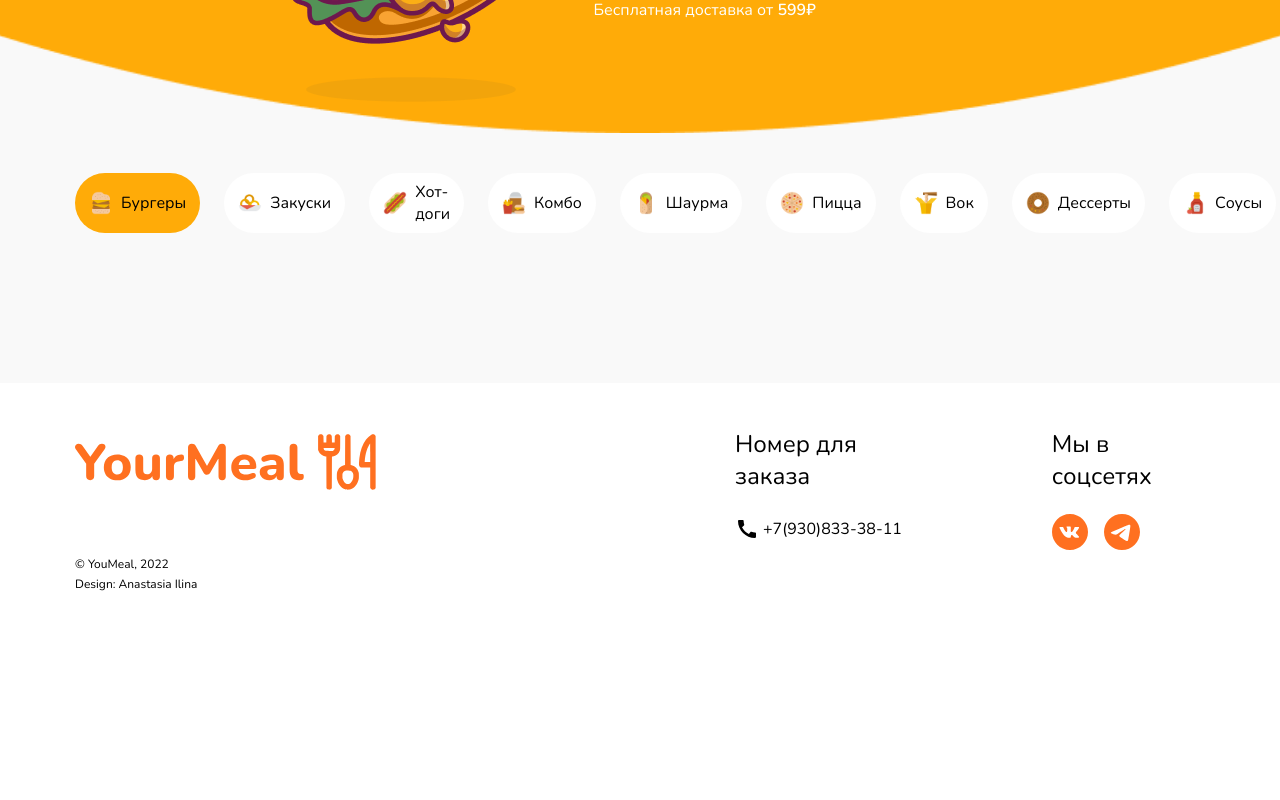
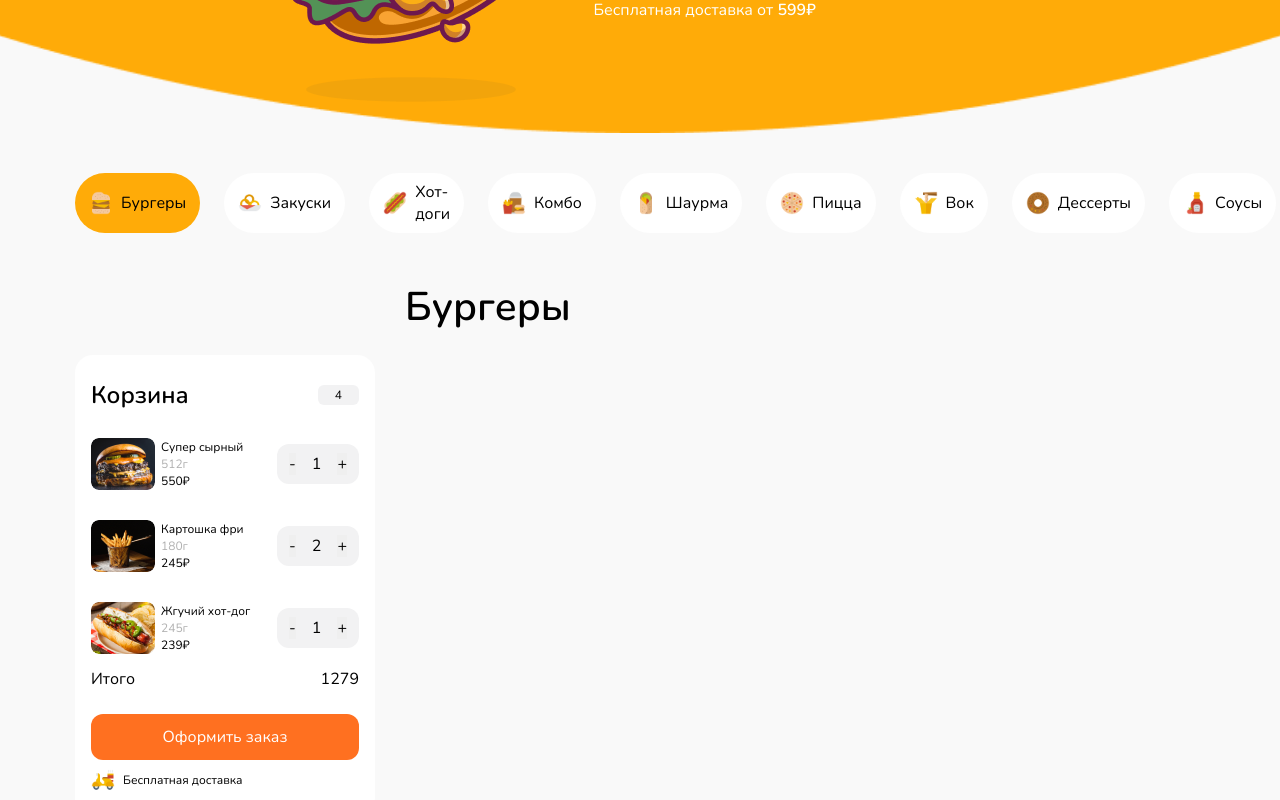
Before and after one commit to Shist/burgers-site, a React (Create React App) app: page / in a window 1280 px wide. Shown: the part 560-1360 px from the top of the page. Before the commit the page ends 1192 px from the top, so only its background shows below. Built offline with nearby package versions, Linux system fonts and the light colour scheme.

Commit message:
Added components with basket and its items and styles to main section

```diff
--- /dev/null
+++ b/src/components/Main/Basket/Basket.jsx
@@ -0,0 +1,50 @@
+import st from "./Basket.module.scss";
+import BasketItem from "./BasketItem/BasketItem";
+import freeDeliveryIcon from "../../../images/main/basket/delivery.svg";
+
+function Basket({ extraClasses, itemsArr }) {
+  let classesStr = st["basket"];
+  if (extraClasses) classesStr += ` ${extraClasses}`;
+
+  const layoutItemsArr = itemsArr.map((item) => {
+    const { id, ...otherProps } = item;
+    return <BasketItem key={id} {...otherProps} />;
+  });
+
+  const totalAmount = itemsArr
+    .map((item) => item.amount)
+    .reduce(
+      (prevItemAmount, nextItemAmount) => prevItemAmount + nextItemAmount
+    );
+
+  const wholePrice = itemsArr
+    .map((item) => item.price * item.amount)
+    .reduce((prevItemPrice, nextItemPrice) => prevItemPrice + nextItemPrice);
+
+  return (
+    <div className={classesStr}>
+      <div className={st["basket__headline-amount-wrapper"]}>
+        <h3 className={st["basket__headline"]}>Корзина</h3>
+        <span className={st["basket__total-amount"]}>{totalAmount}</span>
+      </div>
+      <div className={st["basket__items-list"]}>{layoutItemsArr}</div>
+      <div className={st["basket__whole-price-wrapper"]}>
+        <span className={st["basket__price-label"]}>Итого</span>
+        <span className={st["basket__price"]}>{wholePrice}</span>
+      </div>
+      <button className={st["basket__checkout-btn"]}>Оформить заказ</button>
+      <div className={st["basket__free-delivery-label-wrapper"]}>
+        <img
+          src={freeDeliveryIcon}
+          alt="Беслпатная доставка"
+          className={st["basket__free-delivery-icon"]}
+        ></img>
+        <span className={st["basket__free-delivery-text"]}>
+          Бесплатная доставка
+        </span>
+      </div>
+    </div>
+  );
+}
+
+export default Basket;
--- /dev/null
+++ b/src/components/Main/Basket/Basket.module.scss
@@ -0,0 +1,77 @@
+@import "../../../styles/vars.scss";
+@import "../../../styles/template.scss";
+
+.basket {
+  display: flex;
+  flex-direction: column;
+  padding: 24px 16px;
+  max-width: 300px;
+  background-color: $color-white;
+  border-radius: 18px;
+  &__headline-amount-wrapper {
+    margin-bottom: 12px;
+    display: flex;
+    justify-content: space-between;
+    align-items: center;
+    .basket__headline {
+      color: $color-black;
+      font-family: $font;
+      font-size: 24px;
+      font-weight: 600;
+    }
+    .basket__total-amount {
+      padding: 2px 17px;
+      color: $color-black;
+      font-family: $font;
+      font-size: 12px;
+      background-color: $color-gray;
+      border-radius: 6px;
+    }
+  }
+  &__items-list {
+    display: flex;
+    flex-direction: column;
+  }
+  &__whole-price-wrapper {
+    margin-bottom: 24px;
+    display: flex;
+    justify-content: space-between;
+    .basket__price-label,
+    .basket__price {
+      color: $color-black;
+      font-family: $font;
+      font-size: 16px;
+      font-style: normal;
+      font-weight: 400;
+      line-height: 130%;
+    }
+  }
+  &__checkout-btn {
+    align-self: center;
+    margin-bottom: 8px;
+    max-width: 270px;
+    width: 100%;
+    padding: 12px 70px;
+    color: $color-white;
+    font-family: $font;
+    font-size: 16px;
+    border-radius: 12px;
+    background-color: $color-orange;
+    border: none;
+    cursor: pointer;
+    transition: 0.3s;
+    &:hover {
+      transform: scale(1.05);
+    }
+  }
+  &__free-delivery-label-wrapper {
+    display: flex;
+    align-items: center;
+    column-gap: 8px;
+    .basket__free-delivery-text {
+      color: $color-black;
+      font-family: $font;
+      font-size: 12px;
+    }
+  }
+}
--- /dev/null
+++ b/src/components/Main/Basket/BasketItem/BasketItem.jsx
@@ -0,0 +1,21 @@
+import st from "./BasketItem.module.scss";
+
+function BasketItem({ imgSrc, label, weight, price, amount }) {
+  return (
+    <div className={st["basket-item"]}>
+      <img src={imgSrc} alt={label} className={st["basket-item__img"]} />
+      <div className={st["basket-item__label-weight-price-wrapper"]}>
+        <span className={st["basket-item__label"]}>{label}</span>
+        <span className={st["basket-item__weight"]}>{`${weight}г`}</span>
+        <span className={st["basket-item__price"]}>{`${price}₽`}</span>
+      </div>
+      <div className={st["basket-item__amount-wrapper"]}>
+        <button className={st["basket-item__amount-minus"]}>-</button>
+        <span className={st["basket-item__amount"]}>{amount}</span>
+        <button className={st["basket-item__amount-plus"]}>+</button>
+      </div>
+    </div>
+  );
+}
+
+export default BasketItem;
--- /dev/null
+++ b/src/components/Main/Basket/BasketItem/BasketItem.module.scss
@@ -0,0 +1,59 @@
+@import "../../../../styles/vars.scss";
+@import "../../../../styles/template.scss";
+
+.basket-item {
+  padding-block: 15px;
+  display: flex;
+  justify-content: flex-start;
+  align-items: center;
+  column-gap: 6px;
+  &__img {
+    width: 64px;
+    height: 52px;
+    border-radius: 8px;
+  }
+  &__label-weight-price-wrapper {
+    display: flex;
+    flex-direction: column;
+    justify-content: flex-start;
+    row-gap: 1px;
+    .basket-item__label {
+      color: $color-black;
+      font-family: $font;
+      font-size: 12px;
+    }
+    .basket-item__weight {
+      color: $color-dark-gray;
+      font-family: $font;
+      font-size: 12px;
+    }
+    .basket-item__price {
+      margin-top: auto;
+      color: $color-black;
+      font-family: $font;
+      font-size: 12px;
+    }
+  }
+  &__amount-wrapper {
+    margin-left: auto;
+    padding: 9px 12px;
+    display: flex;
+    align-items: center;
+    column-gap: 16px;
+    background-color: $color-gray;
+    border-radius: 12px;
+    .basket-item__amount-minus,
+    .basket-item__amount-plus {
+      color: $color-black;
+      font-family: $font;
+      font-size: 16px;
+      border: none;
+      cursor: pointer;
+    }
+    .basket-item__amount {
+      color: $color-black;
+      font-family: $font;
+      font-size: 16px;
+    }
+  }
+}
--- a/src/components/Main/CategoriesList/CategoryItem/CategoryItem.module.scss
+++ b/src/components/Main/CategoriesList/CategoryItem/CategoryItem.module.scss
@@ -14,8 +14,6 @@
     background: $color-dark-yellow;
     transform: scale(1.1);
   }
-  &__icon {
-  }
   &__label {
     color: $color-black;
     font-family: $font;
--- a/src/components/Main/Main.jsx
+++ b/src/components/Main/Main.jsx
@@ -1,10 +1,43 @@
 import st from "./Main.module.scss";
 import CategoriesList from "./CategoriesList/CategoriesList";
+import Basket from "./Basket/Basket";
 
 function Main() {
+  const itemsArr = [
+    {
+      id: 1,
+      imgSrc: require("../../images/main/basket/cheese-burger.png"),
+      label: "Супер сырный",
+      weight: 512,
+      price: 550,
+      amount: 1,
+    },
+    {
+      id: 2,
+      imgSrc: require("../../images/main/basket/potato.png"),
+      label: "Картошка фри",
+      weight: 180,
+      price: 245,
+      amount: 2,
+    },
+    {
+      id: 3,
+      imgSrc: require("../../images/main/basket/hot-dog.png"),
+      label: "Жгучий хот-дог",
+      weight: 245,
+      price: 239,
+      amount: 1,
+    },
+  ];
+
   return (
     <main className={st.main}>
       <CategoriesList extraClasses={st["main__categories-list"]} />
+      <h2 className={st["main__food-headline"]}>Бургеры</h2>
+      <div className="main__basket-menu-wrapper">
+        <Basket itemsArr={itemsArr} />
+        <div className="main__menu-wrapper"></div>
+      </div>
     </main>
   );
 }
--- a/src/components/Main/Main.module.scss
+++ b/src/components/Main/Main.module.scss
@@ -7,4 +7,13 @@
   &__categories-list {
     margin-bottom: 50px;
   }
+  &__food-headline {
+    padding-left: 330px;
+    margin-bottom: 24px;
+    color: $color-black;
+    font-family: $font;
+    font-size: 40px;
+    font-weight: 600;
+    line-height: 120%;
+  }
 }
--- a/src/styles/index.scss
+++ b/src/styles/index.scss
@@ -4,6 +4,7 @@
 * {
   margin: 0;
   padding: 0;
+  box-sizing: border-box;
 }
 
 body {
--- a/src/styles/vars.scss
+++ b/src/styles/vars.scss
@@ -77,5 +77,6 @@ $color-white: #fff;
 $color-black: #000;
 $color-light-gray: #f9f9f9;
 $color-gray: #f2f2f3;
+$color-dark-gray: #b1b1b1;
 $color-dark-yellow: #ffab08;
 $color-orange: #ff7020;
```
